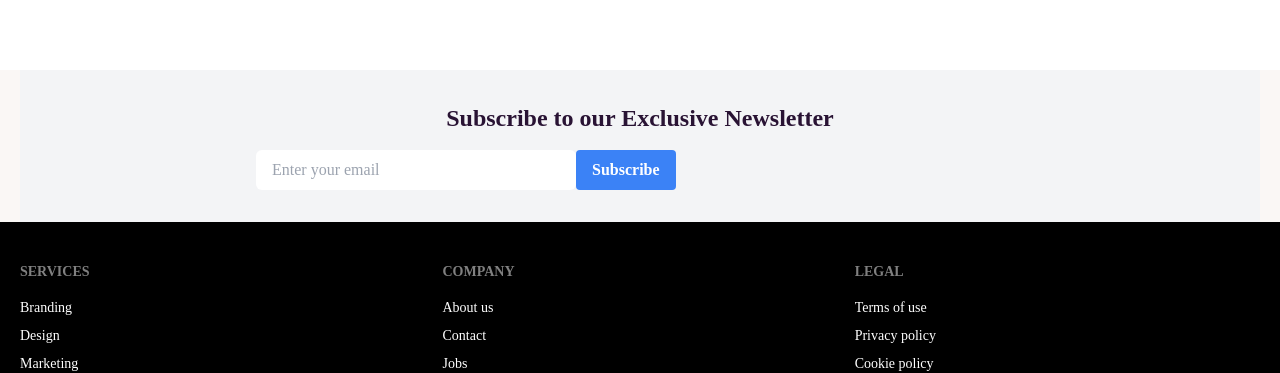
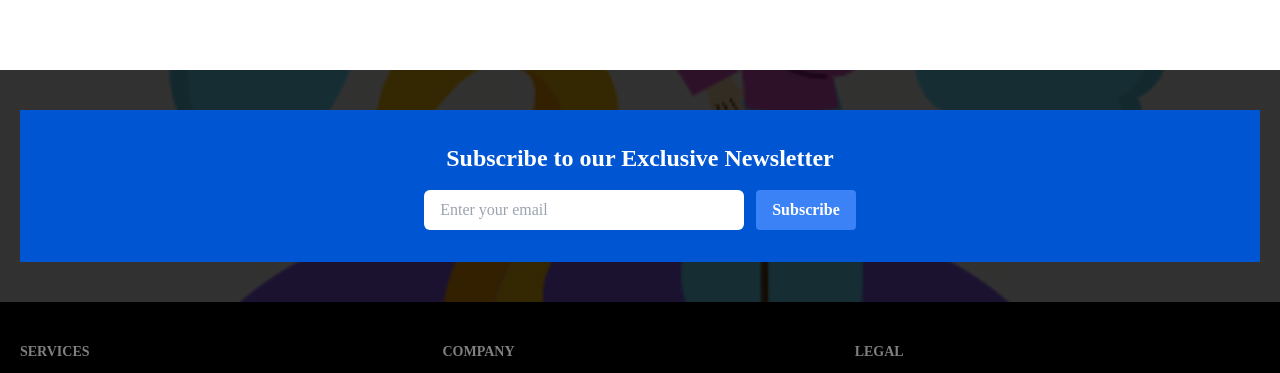
Before and after one commit to smsohag32/toyWire-client-site, a React (Vite) app: page / in a window 1280 px wide. Shown: the part 1732-2105 px from the top of the page. Built offline with nearby package versions, Linux system fonts and the light colour scheme; no server answers.

Commit message:
news letter section implemente

```diff
--- a/src/pages/Home/NewsLetter.jsx
+++ b/src/pages/Home/NewsLetter.jsx
@@ -1,24 +1,35 @@
+import img from "../../assets/banner/faq.png";
+
 const NewsLetter = () => {
   return (
-    <div className="toy-container">
-      <div className="bg-gray-100 py-8 px-4">
+    <div
+      style={{
+        backgroundImage: `linear-gradient(rgba(0, 0, 0, 0.8), rgba(0, 0, 0, 0.8)),url('${img}')`,
+        backgroundPosition: "center",
+        backgroundSize: "cover",
+        backgroundAttachment: "fixed",
+      }}
+    >
+      <div className="toy-container py-10">
+        <div className="bg-gray-100 py-8 primary-bg text-white px-4">
           <div className="max-w-3xl mx-auto">
             <h3 className="text-2xl text-center font-bold mb-4">
               Subscribe to our Exclusive Newsletter
             </h3>
-          <form className="flex flex-col md:flex-row items-center">
+            <div className="flex flex-col md:flex-row justify-center items-center">
               <input
                 type="email"
                 placeholder="Enter your email"
-              className="w-full md:w-80 py-2 px-4 mb-4 md:mb-0 rounded-md focus:outline-none focus:ring-2 focus:ring-blue-500"
+                className="w-full md:w-80 py-2 text-black px-4 mb-4 md:mb-0 rounded-md focus:outline-none focus:ring-2 focus:ring-blue-500"
               />
               <button
                 type="submit"
-              className="bg-blue-500 hover:bg-blue-700 text-white font-bold py-2 px-4 rounded"
+                className="bg-blue-500 ms-3 hover:bg-black text-white font-bold py-2 px-4 rounded"
               >
                 Subscribe
               </button>
-          </form>
+            </div>
+          </div>
         </div>
       </div>
     </div>
```
Lines whose indentation alone changed are shown as unchanged.
